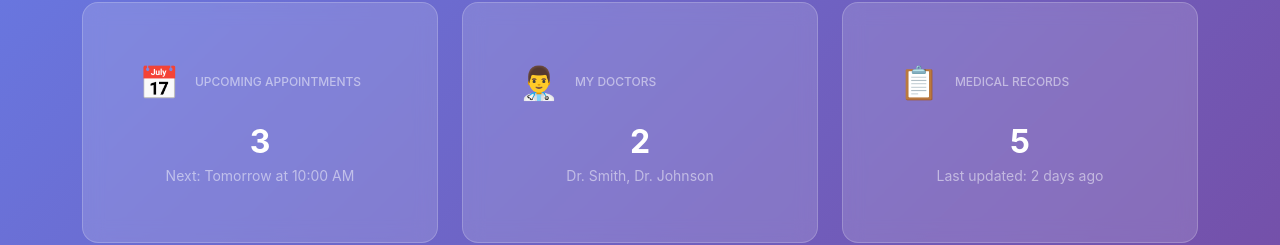
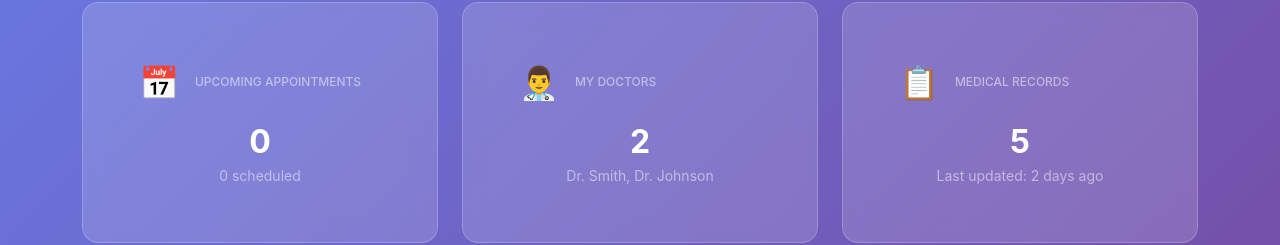
Before and after one commit to ahmed-babay/HealthFlow, a React (Vite) app in the folder frontend/: page /patient-dashboard in a window 1280 px wide. Shown: the part 331-576 px from the top of the page. Built offline with nearby package versions, Linux system fonts and the light colour scheme; no server answers.

Commit message:
added real appointment count

```diff
--- a/frontend/src/pages/PatientDashboard.tsx
+++ b/frontend/src/pages/PatientDashboard.tsx
@@ -1,10 +1,38 @@
+import { useState, useEffect } from 'react';
 import { Container, Row, Col } from 'react-bootstrap';
 import Navbar from '../components/Navbar';
 import WelcomeCard from '../components/WelcomeCard';
 import StatsCard from '../components/StatsCard';
+import appointmentService from '../services/appointmentService';
+import authService from '../services/authService';
+import { Appointment } from '../types/appointment.types';
 
 // Patient Dashboard - Main page for patients
 function PatientDashboard() {
+  const [appointments, setAppointments] = useState<Appointment[]>([]);
+  const [loading, setLoading] = useState(true);
+
+  // Load appointments when component mounts
+  useEffect(() => {
+    loadAppointments();
+  }, []);
+
+  const loadAppointments = async () => {
+    try {
+      // Get user ID from logged-in user
+      const user = authService.getCurrentUser();
+      const userId = user?.id ? parseInt(user.id) : 1;
+
+      const data = await appointmentService.getUpcomingAppointmentsByPatient(userId);
+      setAppointments(data);
+      console.log('Loaded appointments:', data);
+    } catch (error) {
+      console.error('Failed to load appointments:', error);
+    } finally {
+      setLoading(false);
+    }
+  };
+
   return (
     <>
       {/* Navigation Bar */}
@@ -21,8 +49,8 @@ function PatientDashboard() {
             <StatsCard
               icon="📅"
               title="Upcoming Appointments"
-              value="3"
-              subtitle="Next: Tomorrow at 10:00 AM"
+              value={loading ? '...' : appointments.length}
+              subtitle={loading ? 'Loading...' : `${appointments.length} scheduled`}
             />
           </Col>
           <Col md={4}>
```
